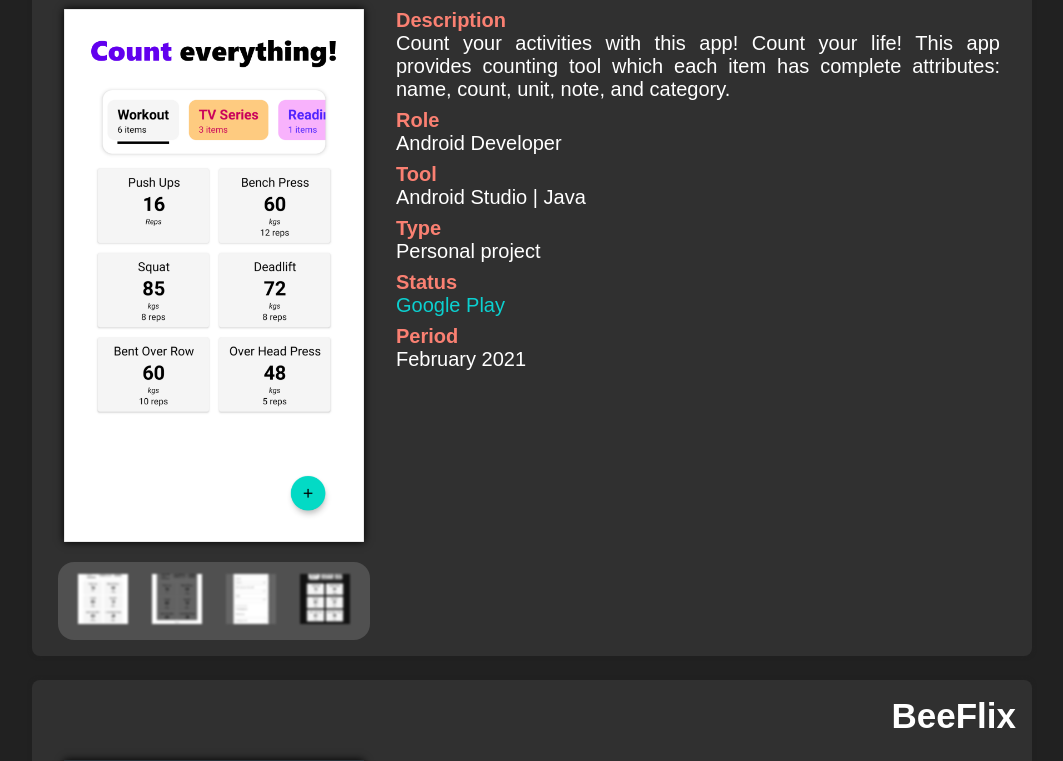
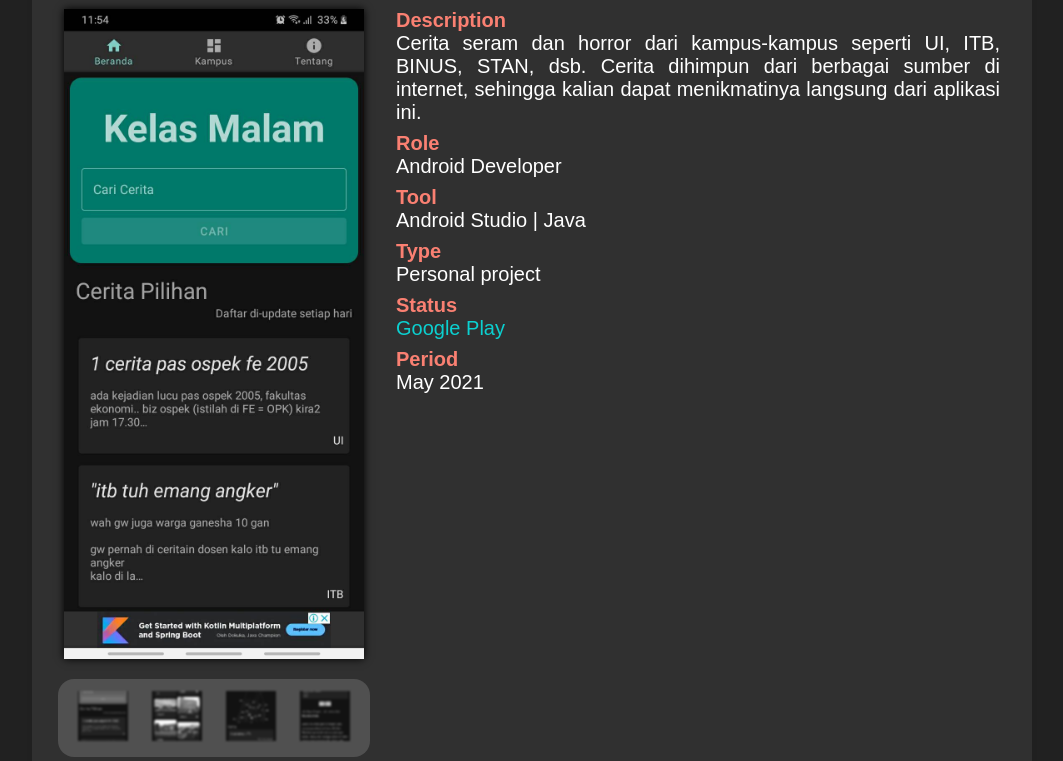
Before and after one commit to nurelhhh/nurelhhh.github.io, a plain HTML site: page index.html in a window 1280 px wide. Shown: the part 427-1188 px from the top of the page, without its empty margins (108-1171 px from the left). Drawn offline with Linux system fonts and the light colour scheme.

Commit message:
Add new project: Kelas Malam

```diff
--- a/index.html
+++ b/index.html
@@ -40,7 +40,7 @@
         <a href="https://www.linkedin.com/in/tengku-nurel-harsya-79063513a" target="_blank">
             <div id="contact-linkedin" class="contact-link"></div>
         </a>
-        <a href="mailto:tengku.harsya@binus.ac.id">
+        <a href="mailto:nurel_harsya@outlook.com">
             <div id="contact-mail" class="contact-link"></div>
         </a>
     </footer>
--- a/index.js
+++ b/index.js
@@ -48,6 +48,22 @@ const projectAssetRoot = './projects/';
 
 const projectData = [
     {
+        'name': 'Kelas Malam',
+        'description': `Cerita seram dan horror dari kampus-kampus seperti UI, ITB, BINUS, STAN, dsb. Cerita dihimpun dari berbagai sumber di internet, sehingga kalian dapat menikmatinya langsung dari aplikasi ini.`,
+        'role': 'Android Developer',
+        'tool': 'Android Studio | Java',
+        'dir': 'kelas-malam',
+        'assets': [
+            '/1.jpg',
+            '/2.jpg',
+            '/3.jpg',
+            '/4.jpg',
+        ],
+        'type': 'Personal project',
+        'status': '<a href="https://play.google.com/store/apps/details?id=com.mandiri.kelasmalam" target="_blank">Google Play</a>',
+        'period': 'May 2021'
+    },
+    {
         'name': 'Common Counter',
         'description': `Count your activities with this app! Count your life! This app provides counting tool which each item has complete attributes: name, count, unit, note, and category.`,
         'role': 'Android Developer',
@@ -81,7 +97,7 @@ const projectData = [
     {
         'name': 'Tobaku Mandiri App',
         'description': "An Android app to track items' stock, price, transaction, and more.",
-        'role': 'Back-end | Front-end | Designer',
+        'role': 'Android Developer',
         'tool': 'Android Studio | Kotlin',
         'dir': 'tobaku-mandiri',
         'assets': [
@@ -108,56 +124,9 @@ const projectData = [
         'period': 'June 2020'
     },
     {
-        'name': 'Binusmaya Notification Center (prototype)',
-        'description': "A prototype built for Human-computer Interaction course. We knew there're some improvements that can be done with Binusmaya Notification Center.",
-        'role': 'Front-end',
-        'tool': 'HTML | CSS | Javascript',
-        'dir': 'bimay-notif',
-        'assets': [
-            '/notif-1.png',
-            '/notif-2.png',
-            '/notif-3.png',
-        ],
-        'type': 'School project',
-        'status': 'Private',
-        'period': 'June 2020'
-    },
-    {
-        'name': 'Art Company Website (prototype)',
-        'description': "This project is assigned in Human-computer Interaction course and we're asked to build a company website.",
-        'role': 'Front-end team',
-        'tool': 'HTML | CSS | Javascript',
-        'dir': 'art-web',
-        'assets': [
-            '/art-web-1.png',
-            '/art-web-2.png',
-            '/art-web-3.png',
-            '/art-web-4.png'
-        ],
-        'type': 'School project',
-        'status': 'Private',
-        'period': 'May 2020'
-    },
-    {
-        'name': 'Sunib Nyari Website (prototype)',
-        'description': "Sunib Nyari is a platform that provides tasks, assignments, and projects reference of former or current Binusian so the active Binusian can gain inspiration to build one for their college-work.",
-        'role': 'Front-end team',
-        'tool': 'HTML | CSS | Javascript',
-        'dir': 'sunib-nyari',
-        'assets': [
-            '/home.png',
-            '/course-page.png',
-            '/user-page.png',
-            '/contact-page.png'
-        ],
-        'type': 'School project',
-        'status': 'Private',
-        'period': 'May 2020'
-    },
-    {
         'name': 'Speak What You Wanna Speak App (prototype)',
         'description': "An Android app that makes it easy to train english-speaking skill and make them more confident to express in english. Users are given questions based on category they selected, and they could answer each question as the app recording, then they can gain insight on how good their pronunciation.",
-        'role': 'Back-end | Front-end',
+        'role': 'Android Developer',
         'tool': 'Android Studio | Java',
         'dir': 'swyws',
         'assets': [
```
Also changed, not shown: projects/kelas-malam/1.jpg (added), projects/kelas-malam/2.jpg (added), projects/kelas-malam/3.jpg (added), projects/kelas-malam/4.jpg (added).
